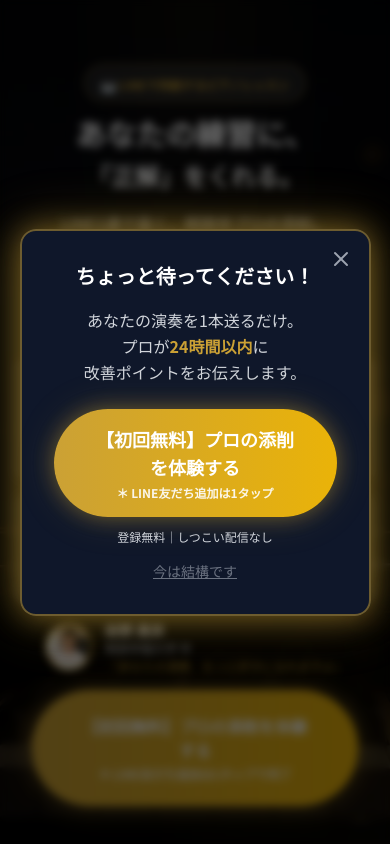
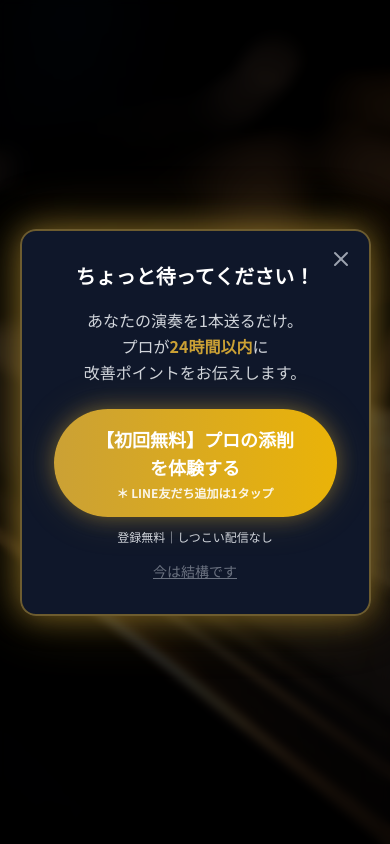
Before and after one commit to manacatpiano-sketch/melody-line, a Next.js app: page / in a window 390 px wide. Shown: the top 844 px of the page. Built offline with nearby package versions, Linux system fonts and the light colour scheme.

Commit message:
Add files via upload

```diff
--- a/app/layout.tsx
+++ b/app/layout.tsx
@@ -30,13 +30,13 @@ export const metadata: Metadata = {
     openGraph: {
         type: "website",
         locale: "ja_JP",
-        url: "https://melodyline.jp/",
+        url: "https://www.melody-line.jp/",
         siteName: "Melody LINE",
         title: "Melody LINE - あなただけの音楽室",
         description: "24時間以内にプロが添削するピアノレッスン。LINEで完結、初回¥1,480から。",
         images: [
             {
-                url: "/og-image.png",
+                url: "https://www.melody-line.jp/og-image.png",
                 width: 1200,
                 height: 630,
                 alt: "Melody LINE - ピアノオンラインレッスン",
@@ -47,7 +47,7 @@ export const metadata: Metadata = {
         card: "summary_large_image",
         title: "Melody LINE - あなただけの音楽室",
         description: "24時間以内にプロが添削するピアノレッスン。LINEで完結、初回¥1,480から。",
-        images: ["/twitter-image.png"],
+        images: ["https://www.melody-line.jp/og-image.png"],
         creator: "@melodyline_jp",
     },
     robots: {
--- a/components/sections/Hero.tsx
+++ b/components/sections/Hero.tsx
@@ -4,99 +4,42 @@ import { Section } from "@/components/ui/Section";
 import { Button } from "@/components/ui/Button";
 import FadeIn from "@/components/ui/FadeIn";
 import Image from "next/image";
-import { Check } from "lucide-react";
 import { trackEvent } from "@/lib/analytics/events";
 
 export function Hero() {
-    const benefits = [
-        "顔出し不要・手元だけでOK",
-        "24時間受付・原則24時間以内に返信",
-        "登録無料｜しつこい勧誘なし"
-    ];
-
     return (
         <Section fullWidth className="hidden md:flex min-h-[100dvh] items-center justify-center p-0 relative overflow-hidden">
             {/* Background Image */}
             <div className="absolute inset-0 z-0">
                 <Image
-                    src="/assets/hero.webp"
-                    alt="ピアノとスマートフォン"
+                    src="/assets/hero.png"
+                    alt="グランドピアノの鍵盤"
                     fill
                     className="object-cover"
                     priority
                 />
-                <div className="absolute inset-0 bg-primary-navy/70 mix-blend-multiply" />
-                <div className="absolute inset-0 bg-black/40" />
-                <div className="absolute inset-0 bg-cinematic-light opacity-30" />
+                <div className="absolute inset-0 bg-primary-navy/50 mix-blend-multiply" />
+                <div className="absolute inset-0 bg-black/30" />
             </div>
 
             {/* Content */}
             <div className="relative z-10 text-center px-4 md:px-6 max-w-4xl mx-auto w-full py-12 md:py-20">
                 <FadeIn direction="up">
-                    <div className="inline-block mb-6 px-5 py-2 bg-white/10 backdrop-blur-sm rounded-full border border-accent-gold/50">
-                        <span className="text-accent-gold font-bold text-sm">🎹 LINEで完結するピアノレッスン</span>
-                    </div>
                     <h1 className="font-serif font-bold text-white mb-6 leading-tight">
                         <span className="block text-4xl lg:text-6xl mb-4">
                             あなたの練習に、<br />
                             「正解」をくれる。
                         </span>
                     </h1>
-                    <p className="text-xl lg:text-2xl text-gray-100 mb-4 leading-relaxed">
-                        LINE1通で届く、桐朋卒プロの添削。<br className="hidden lg:block" />
-                        「今日やるべきこと」が24時間以内にわかります。
-                    </p>
-                    <p className="text-lg lg:text-xl bg-gradient-to-r from-accent-gold via-yellow-300 to-accent-gold bg-clip-text text-transparent font-bold mb-8">
-                        100本のYouTube動画より、プロのたった1通のアドバイス。
+                    <p className="text-xl lg:text-2xl text-gray-100 mb-10 leading-relaxed">
+                        LINEで完結するオンラインピアノ添削サービス。<br className="hidden lg:block" />
+                        演奏動画を送るだけで、桐朋学園大学卒のプロ講師が<br className="hidden lg:block" />
+                        <span className="text-accent-gold font-bold">24時間以内</span>に丁寧な添削を返します。
                     </p>
                 </FadeIn>
 
-                {/* サービス概要 */}
-                <FadeIn direction="up" delay={0.15}>
-                    <div className="mb-8 px-6 py-4 bg-white/10 backdrop-blur-sm rounded-xl border border-white/20 max-w-2xl mx-auto">
-                        <p className="text-accent-gold font-bold text-lg mb-2">🎹 初回無料 ── まずは1曲、聴かせてください。</p>
-                        <p className="text-base text-white font-medium leading-relaxed">
-                            演奏動画を1本LINEで送るだけ。<br />
-                            「ここを直せば一気に変わる」ポイントを
-                            テキストで具体的にお伝えします。
-                        </p>
-                    </div>
-                </FadeIn>
-
-                {/* チェックリスト */}
-                <FadeIn direction="up" delay={0.2}>
-                    <div className="mb-10 flex justify-center gap-6">
-                        {benefits.map((benefit, index) => (
-                            <div key={index} className="flex items-center gap-2">
-                                <Check className="w-5 h-5 text-accent-gold shrink-0" />
-                                <span className="text-base text-gray-200">{benefit}</span>
-                            </div>
-                        ))}
-                    </div>
-                </FadeIn>
-
-                {/* 講師ミニプロフィール */}
-                <FadeIn direction="up" delay={0.25}>
-                    <div className="flex items-center justify-center gap-4 mb-8">
-                        <div className="w-16 h-16 rounded-full overflow-hidden border-2 border-accent-gold shadow-lg shrink-0">
-                            <Image
-                                src="/assets/instructor.webp"
-                                alt="前野 真奈"
-                                width={64}
-                                height={64}
-                                className="w-full h-full object-cover"
-                            />
-                        </div>
-                        <div className="text-left">
-                            <p className="text-white font-bold text-base">前野 真奈</p>
-                            <p className="text-gray-300 text-sm">桐朋学園大学 卒</p>
-                            <p className="text-accent-gold text-xs mt-1 italic">「あなたの演奏、もっと好きになれますよ」</p>
-                        </div>
-                    </div>
-                </FadeIn>
-
                 {/* CTA */}
-                <FadeIn direction="up" delay={0.3} className="flex flex-col items-center justify-center">
+                <FadeIn direction="up" delay={0.15} className="flex flex-col items-center justify-center">
                     <a
                         href="https://lin.ee/pcfImvr"
                         target="_blank"
--- a/components/sections/HeroMobile.tsx
+++ b/components/sections/HeroMobile.tsx
@@ -4,39 +4,28 @@ import { Section } from "@/components/ui/Section";
 import { Button } from "@/components/ui/Button";
 import FadeIn from "@/components/ui/FadeIn";
 import Image from "next/image";
-import { Check } from "lucide-react";
 import { trackEvent } from "@/lib/analytics/events";
 
 export function HeroMobile() {
-    const benefits = [
-        "顔出し不要・手元だけでOK",
-        "24時間受付・原則24時間以内に返信",
-        "登録無料｜しつこい勧誘なし"
-    ];
-
     return (
-        <Section fullWidth className="md:hidden min-h-[100svh] flex items-center justify-start p-0 relative overflow-hidden pb-[80px]">
+        <Section fullWidth className="md:hidden min-h-[100svh] flex items-center justify-center p-0 relative overflow-hidden">
             {/* Background Image */}
             <div className="absolute inset-0 z-0">
                 <Image
-                    src="/assets/hero.webp"
-                    alt="ピアノとスマートフォン"
+                    src="/assets/hero.png"
+                    alt="グランドピアノの鍵盤"
                     fill
                     className="object-cover"
                     priority
                 />
-                <div className="absolute inset-0 bg-primary-navy/70 mix-blend-multiply" />
-                <div className="absolute inset-0 bg-black/40" />
-                <div className="absolute inset-0 bg-cinematic-light opacity-30" />
+                <div className="absolute inset-0 bg-primary-navy/50 mix-blend-multiply" />
+                <div className="absolute inset-0 bg-black/30" />
             </div>
 
             {/* Content */}
-            <div className="relative z-10 text-center px-4 w-full flex flex-col justify-start pt-16">
+            <div className="relative z-10 text-center px-5 w-full">
                 <FadeIn direction="up">
-                    <div className="inline-block mb-4 px-4 py-1.5 bg-white/10 backdrop-blur-sm rounded-full border border-accent-gold/50">
-                        <span className="text-accent-gold font-bold text-xs">🎹 LINEで完結するピアノレッスン</span>
-                    </div>
-                    <h1 className="font-serif font-bold text-white mb-4 leading-tight">
+                    <h1 className="font-serif font-bold text-white mb-5 leading-tight">
                         <span className="block text-3xl mb-2">
                             あなたの練習に、
                         </span>
@@ -47,62 +36,15 @@ export function HeroMobile() {
                 </FadeIn>
 
                 <FadeIn direction="up" delay={0.1}>
-                    <p className="text-base text-gray-100 mb-2 leading-relaxed px-2">
-                        LINE1通で届く、桐朋卒プロの添削。<br />「今日やるべきこと」が24時間以内にわかります。
-                    </p>
-                    <p className="text-base bg-gradient-to-r from-accent-gold via-yellow-300 to-accent-gold bg-clip-text text-transparent font-bold mb-4 px-2">
-                        100本のYouTube動画より、<br />プロのたった1通のアドバイス。
+                    <p className="text-base text-gray-100 mb-8 leading-relaxed px-2">
+                        LINEで完結するピアノ添削サービス。<br />
+                        桐朋学園大学卒のプロ講師が<br />
+                        <span className="text-accent-gold font-bold">24時間以内</span>に丁寧な添削を返します。
                     </p>
                 </FadeIn>
 
-                {/* サービス概要 */}
-                <FadeIn direction="up" delay={0.15}>
-                    <div className="mb-4 px-4 py-3 bg-white/10 backdrop-blur-sm rounded-lg border border-white/20 max-w-sm mx-auto">
-                        <p className="text-accent-gold font-bold text-sm mb-1">🎹 初回無料 ── まずは1曲、聴かせてください。</p>
-                        <p className="text-sm text-white font-medium leading-relaxed">
-                            演奏動画を1本LINEで送るだけ。<br />
-                            「ここを直せば一気に変わる」ポイントを
-                            テキストでお伝えします。
-                        </p>
-                    </div>
-                </FadeIn>
-
-                {/* Benefits */}
-                <FadeIn direction="up" delay={0.2}>
-                    <div className="backdrop-blur-sm bg-white/10 rounded-xl p-4 mb-4 mx-auto max-w-sm border border-white/20">
-                        <ul className="space-y-2 text-left">
-                            {benefits.map((benefit, i) => (
-                                <li key={i} className="flex items-start gap-2 text-sm text-white">
-                                    <Check className="w-4 h-4 text-accent-gold mt-0.5 shrink-0" />
-                                    <span>{benefit}</span>
-                                </li>
-                            ))}
-                        </ul>
-                    </div>
-                </FadeIn>
-
-                {/* 講師ミニプロフィール */}
-                <FadeIn direction="up" delay={0.25}>
-                    <div className="flex items-center justify-center gap-3 mb-4">
-                        <div className="w-12 h-12 rounded-full overflow-hidden border-2 border-accent-gold shadow-lg shrink-0">
-                            <Image
-                                src="/assets/instructor.webp"
-                                alt="前野 真奈"
-                                width={48}
-                                height={48}
-                                className="w-full h-full object-cover"
-                            />
-                        </div>
-                        <div className="text-left">
-                            <p className="text-white font-bold text-sm">前野 真奈</p>
-                            <p className="text-gray-300 text-xs">桐朋学園大学 卒</p>
-                            <p className="text-accent-gold text-xs mt-0.5 italic">「あなたの演奏、もっと好きになれますよ」</p>
-                        </div>
-                    </div>
-                </FadeIn>
-
                 {/* CTA */}
-                <FadeIn direction="up" delay={0.3} className="flex flex-col items-center justify-center">
+                <FadeIn direction="up" delay={0.15} className="flex flex-col items-center justify-center">
                     <a
                         href="https://lin.ee/pcfImvr"
                         target="_blank"
--- a/components/sections/LineRegistrationFAQ.tsx
+++ b/components/sections/LineRegistrationFAQ.tsx
@@ -27,7 +27,7 @@ export function LineRegistrationFAQ() {
         },
         {
             q: "動画はどのくらいの長さ?",
-            a: "短い動画（30秒〜1分程度）が理想ですが、演奏によっては長くてもOKです。"
+            a: "30秒〜5分程度の動画を送ってください。気になる部分だけでもOKです。"
         },
         {
             q: "楽譜は必須？",
--- a/components/sections/Process.tsx
+++ b/components/sections/Process.tsx
@@ -21,7 +21,7 @@ export function Process() {
             tips: [
                 "両手が映ればOK（顔出し不要）",
                 "ミスタッチしてもそのまま送ってください",
-                "30秒〜1分の短い動画で十分です"
+                "30秒〜5分の短い動画で十分です"
             ]
         },
         {
--- a/components/sections/ShootingTips.tsx
+++ b/components/sections/ShootingTips.tsx
@@ -21,8 +21,8 @@ export function ShootingTips() {
         {
             icon: Smartphone,
             point: "POINT 3",
-            title: "30秒〜1分でOK",
-            desc: "1曲まるごとでなくて大丈夫。気になる部分だけで十分です。長くても3分以内が目安です。"
+            title: "30秒〜5分でOK",
+            desc: "1曲まるごとでなくて大丈夫。気になる部分だけで十分です。"
         }
     ];
 
```
